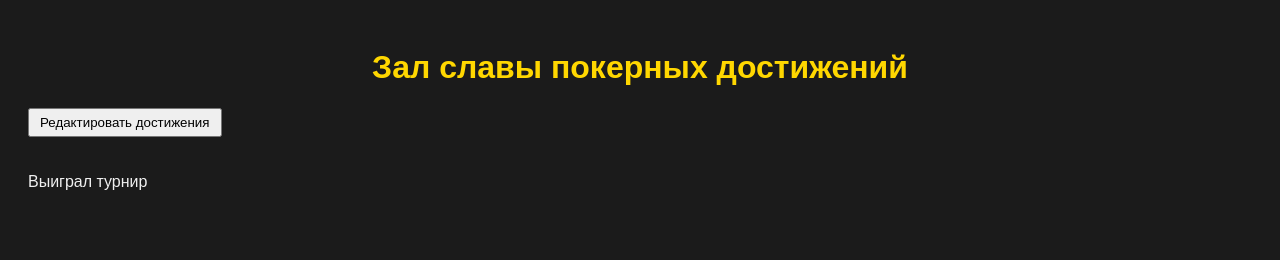
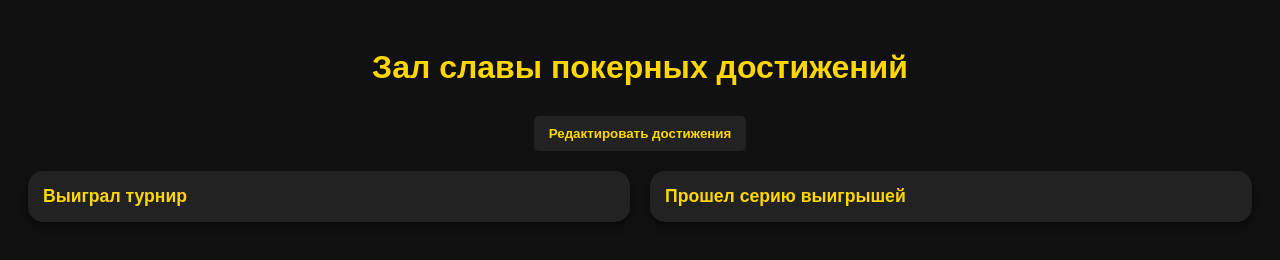
Before and after one commit to timscreep/poker-fame, a plain HTML site: page index.html in a window 1280 px wide. Drawn offline with Linux system fonts and the light colour scheme.

Commit message:
Update index.html

```diff
--- a/index.html
+++ b/index.html
@@ -5,25 +5,26 @@
 <meta name="viewport" content="width=device-width, initial-scale=1.0">
 <title>Зал славы покерных достижений</title>
 <style>
-  body { font-family: Arial, sans-serif; background: #1b1b1b; color: #f0f0f0; padding: 20px; }
-  h1 { text-align: center; color: #ffd700; }
-  ul { list-style: none; padding: 0; }
-  li { margin: 10px 0; cursor: pointer; display: flex; align-items: center; }
-  li.completed { text-decoration: line-through; color: #888; }
-  img { max-width: 200px; display: none; margin-left: 20px; border: 2px solid #ffd700; }
-  .edit-btn { margin-bottom: 20px; }
-  #editArea { margin-bottom: 20px; }
-  input[type="text"], input[type="password"] { padding: 5px; width: 200px; margin-right: 5px; }
-  button { padding: 5px 10px; cursor: pointer; }
+  body { font-family: Arial, sans-serif; background: #111; color: #f0f0f0; padding: 20px; }
+  h1 { text-align: center; color: #ffd700; margin-bottom: 30px; }
+  .edit-btn { display:block; margin: 0 auto 20px; padding: 10px 15px; background: #222; border:none; color:#ffd700; cursor:pointer; font-weight:bold; border-radius:5px; }
+  #editArea { display:none; text-align:center; margin-bottom:20px; }
+  #editArea input[type="text"], #editArea input[type="password"] { padding:5px; width:180px; margin:5px; border-radius:3px; border:none; }
+  #editArea button { padding:5px 10px; margin-left:5px; border:none; background:#ffd700; color:#111; cursor:pointer; border-radius:3px; font-weight:bold; }
+  .achievements-grid { display: grid; grid-template-columns: repeat(auto-fit, minmax(220px, 1fr)); gap: 20px; }
+  .card { background: #222; border-radius: 15px; padding: 15px; cursor: pointer; box-shadow: 0 4px 8px rgba(0,0,0,0.5); transition: transform 0.2s, box-shadow 0.2s; position: relative; }
+  .card:hover { transform: translateY(-5px); box-shadow: 0 8px 16px rgba(0,0,0,0.7); }
+  .card.completed { opacity: 0.7; text-decoration: line-through; }
+  .card img { max-width: 100%; border-radius: 10px; margin-top: 10px; display: none; transition: all 0.3s ease; }
+  .card .title { font-weight:bold; font-size:1.1em; color:#ffd700; }
 </style>
 </head>
 <body>
 
 <h1>Зал славы покерных достижений</h1>
-
 <button class="edit-btn" onclick="toggleEdit()">Редактировать достижения</button>
 
-<div id="editArea" style="display:none;">
+<div id="editArea">
   <input type="password" id="adminPassword" placeholder="Пароль">
   <button onclick="login()">Войти</button>
   <div id="addForm" style="display:none; margin-top:10px;">
@@ -33,41 +34,49 @@
   </div>
 </div>
 
-<ul id="achievements"></ul>
+<div class="achievements-grid" id="achievements"></div>
 
 <script>
 const PASSWORD = "mypokerpass"; // <-- поменяй на свой пароль
 
 // Инициализация достижений из localStorage
 let achievements = JSON.parse(localStorage.getItem('achievements')) || [
-  {name:"Выиграл турнир", img:"images/screenshot1.jpg", completed:false}
+  {name:"Выиграл турнир", img:"images/screenshot1.jpg", completed:false},
+  {name:"Прошел серию выигрышей", img:"images/screenshot2.jpg", completed:false}
 ];
+
 renderAchievements();
 
 function renderAchievements() {
-  const ul = document.getElementById('achievements');
-  ul.innerHTML = '';
+  const container = document.getElementById('achievements');
+  container.innerHTML = '';
   achievements.forEach((ach, idx) => {
-    const li = document.createElement('li');
-    li.textContent = ach.name;
-    li.className = ach.completed ? 'completed' : '';
-    li.onclick = () => toggleComplete(idx, li);
+    const card = document.createElement('div');
+    card.className = 'card' + (ach.completed ? ' completed' : '');
+    card.onclick = () => toggleComplete(idx, card);
+
+    const title = document.createElement('div');
+    title.className = 'title';
+    title.textContent = ach.name;
+    card.appendChild(title);
+
     if(ach.img){
       const img = document.createElement('img');
       img.src = ach.img;
       img.alt = ach.name;
-      li.appendChild(img);
+      card.appendChild(img);
     }
-    ul.appendChild(li);
+
+    container.appendChild(card);
   });
 }
 
-function toggleComplete(idx, li) {
+function toggleComplete(idx, card) {
   achievements[idx].completed = !achievements[idx].completed;
   localStorage.setItem('achievements', JSON.stringify(achievements));
-  const img = li.querySelector('img');
+  card.classList.toggle('completed');
+  const img = card.querySelector('img');
   if(img) img.style.display = img.style.display === 'none' ? 'block' : 'none';
-  li.classList.toggle('completed');
 }
 
 function toggleEdit() {
```
